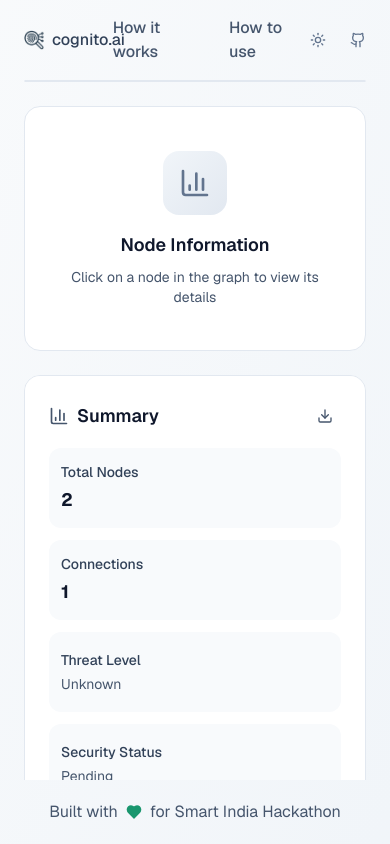
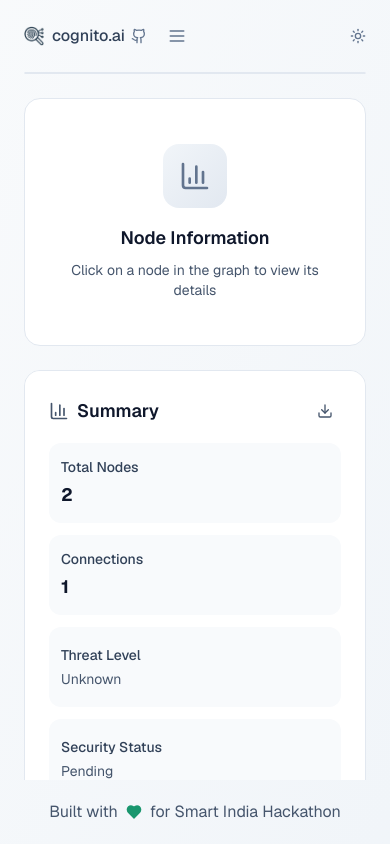
Before and after one commit to areebahmeddd/cognito.ai, a Next.js app in the folder frontend/: page /dashboard in a window 390 px wide. Built offline with nearby package versions, Linux system fonts and the light colour scheme.

Commit message:
feat: add MobileNav component to Navbar
- Introduced a new MobileNav component for improved mobile navigation.
- Integrated MobileNav into the Navbar, ensuring it is only visible on smaller screens.
- Added a GitHub link to the Navbar for easy access to the repository.

```diff
--- /dev/null
+++ b/frontend/components/MobileNav.tsx
@@ -0,0 +1,53 @@
+"use client";
+
+import { Menu } from "lucide-react";
+import Link from "next/link";
+import { usePathname } from "next/navigation";
+import { useEffect, useState } from "react";
+
+import {
+  Sheet,
+  SheetClose,
+  SheetContent,
+  SheetTrigger,
+} from "@/components/ui/sheet";
+
+export function MobileNav() {
+  const pathname = usePathname();
+  const [open, setOpen] = useState(false);
+
+  useEffect(() => {
+    setOpen(false);
+  }, [pathname]);
+
+  return (
+    <Sheet open={open} onOpenChange={setOpen}>
+      <SheetTrigger
+        aria-label="Open menu"
+        className="rounded-sm p-2 text-slate-500 transition-colors duration-200 hover:bg-gray-200 dark:text-slate-300 dark:hover:bg-gray-700 dark:hover:text-slate-100"
+      >
+        <Menu className="h-5 w-5" />
+      </SheetTrigger>
+      <SheetContent side="left" className="p-0">
+        <nav className="flex flex-col gap-1 p-4">
+          <SheetClose asChild>
+            <Link
+              href="/how-it-works"
+              className="rounded-sm px-3 py-2 text-slate-700 transition-colors duration-200 hover:bg-gray-100 hover:text-slate-900 dark:text-slate-300 dark:hover:bg-gray-800 dark:hover:text-slate-100"
+            >
+              How it works
+            </Link>
+          </SheetClose>
+          <SheetClose asChild>
+            <Link
+              href="/how-to-use"
+              className="rounded-sm px-3 py-2 text-slate-700 transition-colors duration-200 hover:bg-gray-100 hover:text-slate-900 dark:text-slate-300 dark:hover:bg-gray-800 dark:hover:text-slate-100"
+            >
+              How to use
+            </Link>
+          </SheetClose>
+        </nav>
+      </SheetContent>
+    </Sheet>
+  );
+}
--- a/frontend/components/Navbar.tsx
+++ b/frontend/components/Navbar.tsx
@@ -1,3 +1,4 @@
+import { MobileNav } from "@/components/MobileNav";
 import { ThemeToggle } from "@/components/theme-toggle";
 import { ThemeLogo } from "@/components/ThemeLogo";
 import { Github } from "lucide-react";
@@ -6,7 +7,7 @@ import Link from "next/link";
 export default function Navbar() {
   return (
     <nav className="relative z-30 flex items-center justify-between p-4">
-      <div className="flex flex-1 justify-start">
+      <div className="flex flex-1 items-center justify-start gap-1">
         <Link
           href="/"
           className="flex items-center gap-2 rounded-sm p-2 text-slate-700 transition-colors duration-200 hover:bg-gray-200 hover:text-slate-900 dark:text-slate-300 dark:hover:bg-gray-700 dark:hover:text-slate-100"
@@ -14,8 +15,19 @@ export default function Navbar() {
           <ThemeLogo />
           <span className="text-md font-medium">cognito.ai</span>
         </Link>
+        <a
+          href="https://github.com/areebahmeddd/cognito.ai"
+          target="_blank"
+          rel="noopener noreferrer"
+          className="rounded-sm p-2 text-slate-500 transition-colors duration-200 hover:bg-gray-200 dark:text-slate-300 dark:hover:bg-gray-700 dark:hover:text-slate-100"
+        >
+          <Github className="h-4 w-4" />
+        </a>
+        <div className="md:hidden">
+          <MobileNav />
+        </div>
       </div>
-      <div className="flex space-x-8">
+      <div className="hidden md:flex space-x-8">
         <Link
           href="/how-it-works"
           className="group relative font-medium text-slate-600 transition-colors duration-300 hover:text-slate-900 dark:text-slate-400 dark:hover:text-slate-100"
@@ -33,14 +45,6 @@ export default function Navbar() {
       </div>
       <div className="flex flex-1 justify-end items-center space-x-2">
         <ThemeToggle />
-        <a
-          href="https://github.com/areebahmeddd/cognito.ai"
-          target="_blank"
-          rel="noopener noreferrer"
-          className="rounded-sm p-2 text-slate-500 transition-colors duration-200 hover:bg-gray-200 dark:text-slate-300 dark:hover:bg-gray-700 dark:hover:text-slate-100"
-        >
-          <Github className="h-4 w-4" />
-        </a>
       </div>
     </nav>
   );
```
